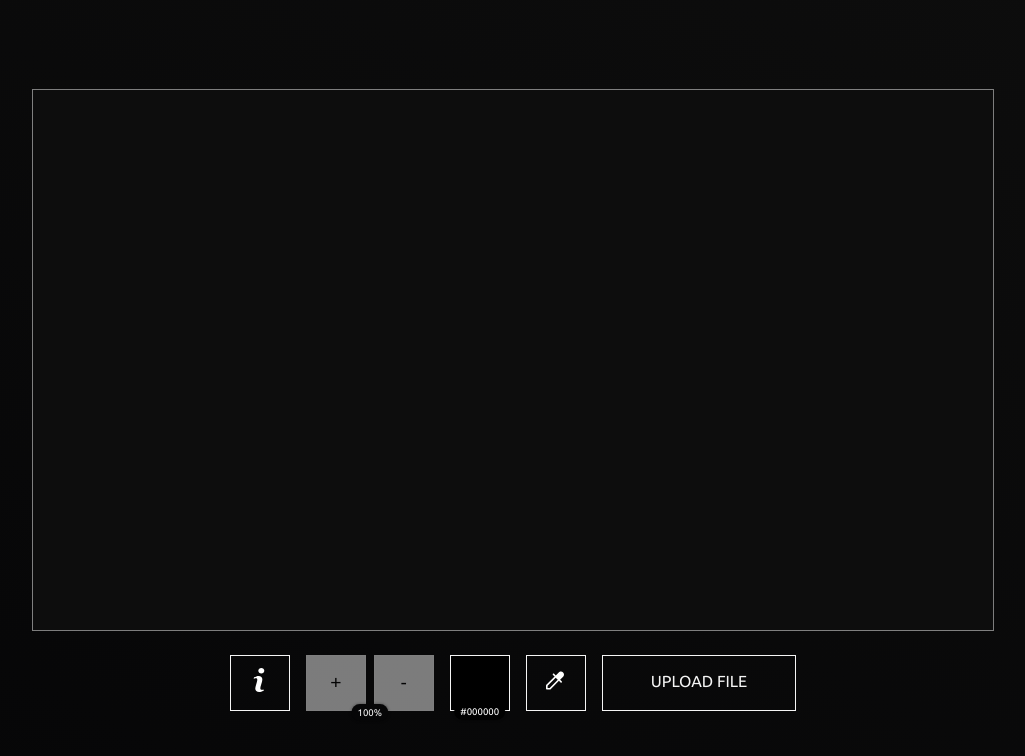
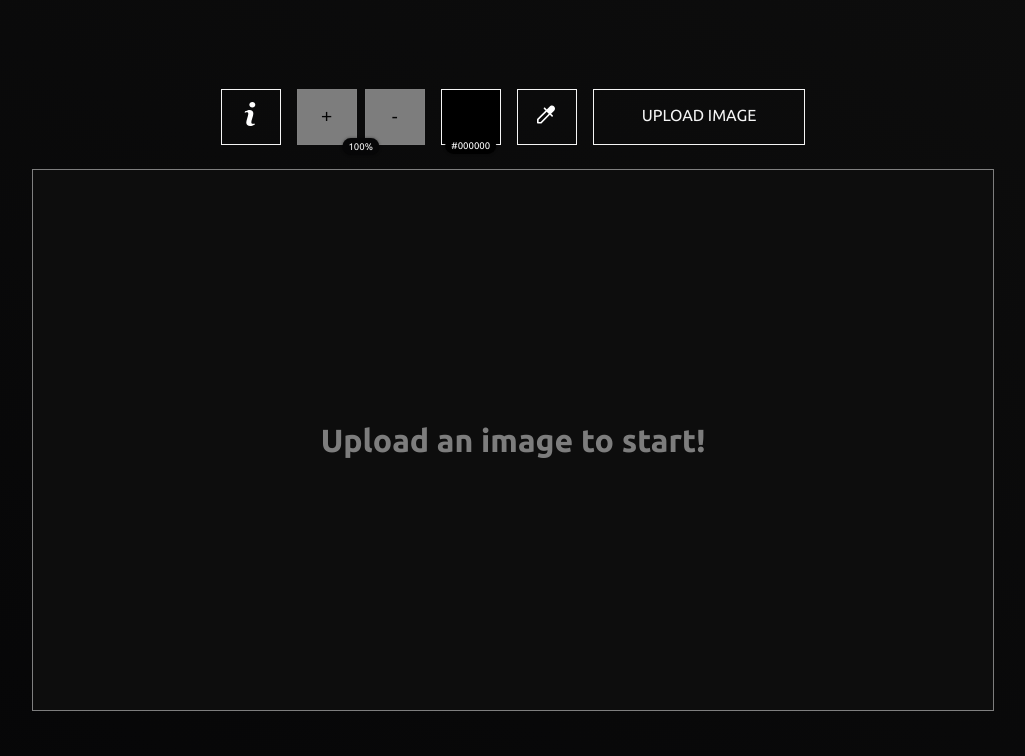
Before and after one commit to 3Ryuusei3/picsart-color-picker, a Next.js app: page /HomePage in a window 1280 px wide. Shown: the top 756 px of the page, without its empty margins (127-1152 px from the left). Built offline with nearby package versions, Linux system fonts and the light colour scheme.

Commit message:
Added extra options and small improvements

```diff
--- a/components/atoms/ColorDropCursor.tsx
+++ b/components/atoms/ColorDropCursor.tsx
@@ -8,7 +8,9 @@ export const ColorDropCursor = ({
   centerColor,
   gridLineCount,
   gridColumnCount,
-  colors
+  colors,
+  pickedColor,
+  hasTwoColors,
  }: ColorDropCursorProps) => {
   return (
     <div className={`color-drop__cursor ${isColorPickerActive ? '' : 'hidden'}`} ref={cursorRef} >
@@ -20,7 +22,7 @@ export const ColorDropCursor = ({
         }}>
           {centerColor.toUpperCase()}
       </div>
-      <SelectedColorIcon fill={centerColor} />
+      <SelectedColorIcon fill={centerColor} fill2={hasTwoColors ? pickedColor : centerColor} />
       <div className="color-drop__grid">
         {[...Array(gridLineCount)].map((_, i) => (
           <div key={i} className="color-drop__grid--line" style={{ ["--grid-line-count" as string]: gridLineCount }} >
--- a/components/atoms/ControlsPanel.tsx
+++ b/components/atoms/ControlsPanel.tsx
@@ -2,14 +2,15 @@ import React from 'react';
 
 import { useModal } from '@/hooks/useModal';
 
+import { Modal } from './Modal';
+import { ImageUploadInput } from '@/components/atoms/ImageUploadInput';
 import { ColorPickerIcon } from "@/components/Icons/colorPickerIcon";
-import { Modal } from './Modal';
+import { InfoIcon } from '@/components/Icons/infoIcon';
 
 import { getContrastColor } from "@/utils/getContrastColor";
 import { copyToClipboard } from '@/utils/copyToClipboard';
 
 import { Toaster } from 'react-hot-toast';
-import { InfoIcon } from '../Icons/infoIcon';
 
 export const ControlsPanel = ({
   canvasRef,
@@ -21,9 +22,13 @@ export const ControlsPanel = ({
   handleFileChange,
   fileInputRef,
   hasImage,
+  imageWillBeScaled,
+  handleImageScaling,
   zoomLevel,
   zoomIn,
-  zoomOut
+  zoomOut,
+  toggleTwoColors,
+  hasTwoColors,
  }: ControlPanelProps) => {
 
   const { isOpen, openModal, closeModal } = useModal();
@@ -64,14 +69,8 @@ export const ControlsPanel = ({
         <ColorPickerIcon fill={centerColor} />
       </div>
       <div className="btn" onClick={handleSettingsClick}>
-        Upload file
-        <input
-          type="file"
-          accept="image/*"
-          style={{ display: 'none' }}
-          ref={fileInputRef}
-          onChange={handleFileChange(canvasRef)}
-        />
+        Upload image
+        <ImageUploadInput fileInputRef={fileInputRef} handleFileChange={handleFileChange} canvasRef={canvasRef} />
       </div>
       <Toaster
         toastOptions={{
@@ -90,7 +89,18 @@ export const ControlsPanel = ({
           <li>Select any color from the picture</li>
           <li>Copy the hex code from the palette</li>
         </ul>
-        <i>Enjoy!</i>
+        <div>
+        <small>Extra options:</small>
+          <label htmlFor="canvas-scaling" className='checkbox__container'>
+            <input type="checkbox" name="canvas-scaling" id="canvas-scaling" onChange={handleImageScaling} checked={!imageWillBeScaled} />
+            <span>Scale canvas to fit image upon upload</span>
+          </label>
+          <label htmlFor="dropper-two-colors" className='checkbox__container'>
+            <input type="checkbox" name="dropper-two-colors" id="dropper-two-colors" onChange={toggleTwoColors} checked={hasTwoColors} />
+            <span>Enable two-color dropper</span>
+          </label>
+        </div>
+        <i>- Enjoy -</i>
       </Modal>
     </div>
   );
--- /dev/null
+++ b/components/atoms/ImageUploadInput.tsx
@@ -0,0 +1,9 @@
+export const ImageUploadInput = ({ fileInputRef, handleFileChange, canvasRef }:ImageUploadInputProps ) => (
+  <input
+    type="file"
+    accept="image/*"
+    style={{ display: 'none' }}
+    ref={fileInputRef}
+    onChange={handleFileChange(canvasRef)}
+  />
+);
--- a/hooks/useColorDropper.tsx
+++ b/hooks/useColorDropper.tsx
@@ -1,8 +1,8 @@
 import { useEffect, useCallback, useState } from 'react';
 
 export const useColorDropper = (canvasRef: React.RefObject<HTMLCanvasElement>, cursorRef: React.RefObject<HTMLDivElement>) => {
-  const gridLineCount = 25;
-  const gridColumnCount = 25;
+  const gridLineCount = 17;
+  const gridColumnCount = 17;
 
   const [colors, setColors] = useState<string[]>([]);
   const [centerColor, setCenterColor] = useState<string>('#000000');
--- a/hooks/useImageUpload.tsx
+++ b/hooks/useImageUpload.tsx
@@ -5,12 +5,17 @@ export const useImageUpload = () => {
   const [image, setImage] = useState<ImageType | null>(null);
   const [imagePos, setImagePos] = useState<PositionType>({x1: 0, y1: 0, x2: 0, y2: 0});
   const [hasImage, setHasImage] = useState<boolean>(false);
+  const [imageWillBeScaled, setImageWillBeScaled] = useState<boolean>(true);
 
   const fileInputRef = useRef<HTMLInputElement>(null);
 
   const handleSettingsClick = () => {
     fileInputRef.current?.click();
   };
+
+  const handleImageScaling = () => {
+    setImageWillBeScaled(!imageWillBeScaled);
+  }
 
   const handleFileChange = (canvasRef: React.RefObject<HTMLCanvasElement>) => (event: React.ChangeEvent<HTMLInputElement>) => {
     const file = event.target.files?.[0];
@@ -26,11 +31,15 @@ export const useImageUpload = () => {
 
       let newScale = scale;
 
-      if (img.width > canvasRef.current.width || img.height > canvasRef.current.height) {
+      if (imageWillBeScaled && (img.width > canvasRef.current.width || img.height > canvasRef.current.height)) {
         newScale = Math.min(
           canvasRef.current.width / img.width,
           canvasRef.current.height / img.height
         );
+      } else {
+        canvasRef.current.width = img.width;
+        canvasRef.current.height = img.height;
+        newScale = 1;
       }
 
       const x = (canvasRef.current.width / 2) - (img.width / 2) * newScale;
@@ -51,5 +60,5 @@ export const useImageUpload = () => {
     img.src = url;
   };
 
-  return { fileInputRef, handleSettingsClick, handleFileChange, hasImage };
+  return { fileInputRef, handleSettingsClick, handleFileChange, hasImage, imageWillBeScaled, handleImageScaling };
 }
--- a/pages/HomePage.tsx
+++ b/pages/HomePage.tsx
@@ -7,27 +7,40 @@ import { useZoom } from "@/hooks/useZoom";
 
 import { ColorDropCursor } from "@/components/atoms/ColorDropCursor";
 import { ControlsPanel } from "@/components/atoms/ControlsPanel";
+import { ImageUploadInput } from '@/components/atoms/ImageUploadInput';
 
 export default function HomePage() {
   const canvasRef = useRef<HTMLCanvasElement>(null);
   const cursorRef = useRef<HTMLDivElement>(null);
   const [imageData, setImageData] = useState<ImageData | null>(null);
+  const [hasTwoColors, setHasTwoColors] = useState(false);
+
+  const toggleTwoColors = () => setHasTwoColors((prev) => !prev);
 
   const { gridLineCount, gridColumnCount, colors, centerColor, pickedColor, isColorPickerActive, toggleColorPicker } = useColorDropper(canvasRef, cursorRef);
-  const { fileInputRef, handleSettingsClick, handleFileChange, hasImage } = useImageUpload();
+  const { fileInputRef, handleSettingsClick, handleFileChange, hasImage, imageWillBeScaled, handleImageScaling } = useImageUpload();
   const { zoomLevel, zoomIn, zoomOut } = useZoom();
   const { initialCanvasWidth,initialCanvasHeight } = useWindowResize(canvasRef, setImageData);
 
   return (
     <main>
       <div className="page-container">
-        <div className="canvas-container">
+        <div className="canvas__container">
           <canvas
             style={{ transform: `scale(${zoomLevel})` }}
             ref={canvasRef}
             width={initialCanvasWidth}
             height={initialCanvasHeight}
           />
+          {!hasImage && (
+            <div
+              className="canvas__container--overlay"
+              onClick={handleSettingsClick}
+            >
+              <h1>Upload an image to start!</h1>
+              <ImageUploadInput fileInputRef={fileInputRef} handleFileChange={handleFileChange} canvasRef={canvasRef} />
+            </div>
+          )}
         </div>
         <ControlsPanel
           canvasRef={canvasRef}
@@ -39,9 +52,13 @@ export default function HomePage() {
           fileInputRef={fileInputRef}
           handleFileChange={handleFileChange}
           hasImage={hasImage}
+          imageWillBeScaled={imageWillBeScaled}
+          handleImageScaling={handleImageScaling}
           zoomLevel={zoomLevel}
           zoomIn={zoomIn}
           zoomOut={zoomOut}
+          toggleTwoColors={toggleTwoColors}
+          hasTwoColors={hasTwoColors}
         />
       </div>
       <ColorDropCursor
@@ -51,6 +68,8 @@ export default function HomePage() {
         gridLineCount={gridLineCount}
         gridColumnCount={gridColumnCount}
         colors={colors}
+        pickedColor={pickedColor}
+        hasTwoColors={hasTwoColors}
       />
     </main>
   );
--- a/styles/globals.scss
+++ b/styles/globals.scss
@@ -9,6 +9,9 @@
   --clr-main-white: #f5f5f5;
   --clr-secondary-white: #f0f0f0;
   --clr-terciary-white: #e0e0e087;
+
+  --clr-dark-fuchsia: #ba007c;
+  --clr-purple: #5c1eb8;
 
   /* Fonts */
   --ff-main: 'Ubuntu', sans-serif;
@@ -97,15 +100,57 @@ textarea {
   white-space: revert;
 }
 
+.checkbox__container {
+  display: flex;
+  align-items: center;
+  input[type="checkbox"] {
+    display: none;
+
+    & + span::after {
+      content: "";
+      display: block;
+      width: 6px;
+      height: 12px;
+      border: solid white;
+      border-width: 0 3px 3px 0;
+      position: relative;
+      bottom: 16px;
+      left: 7px;
+      transform: rotate(45deg);
+      opacity: 0;
+      transition: opacity 0.3s ease;
+    }
+
+    &:checked + span::after {
+      opacity: 1;
+    }
+  }
+
+  span {
+    &::before {
+      content: "";
+      display: inline-block;
+      width: 20px;
+      height: 20px;
+      margin-right: 10px;
+      position: relative;
+      bottom: -4px;
+      background: linear-gradient(45deg, var(--clr-dark-fuchsia), var(--clr-purple));
+      border: 1px solid var(--clr-terciary-white);
+      border-radius: 3px;
+    }
+  }
+}
+
 /* Utility classes */
 .page-container {
   position: relative;
   display: flex;
-  flex-direction: column;
+  flex-direction: column-reverse;
   justify-content: center;
   align-items: center;
   gap: 1.5rem;
-  max-width: var(--max-width);
+  /* max-width: var(--max-width); */
   margin-inline: auto;
   margin-block: 2rem;
   padding-inline: 2rem;
@@ -197,6 +242,7 @@ header {
 
       &:hover {
         scale: 1.02;
+        rotate: -1deg;
         filter: drop-shadow(0 0 1rem rgba(252, 0, 214, 0.385));
       }
     }
@@ -207,13 +253,29 @@ header {
 canvas {
   display: block;
   background-color: var(--clr-secondary-black);
+  transition: all 0.3s ease-in-out;
 }
 
-.canvas-container {
+.canvas__container {
   position: relative;
   background: linear-gradient(270deg, var(--clr-terciary-black), var(--clr-secondary-black));
   overflow: hidden;
   border: 1px solid var(--clr-terciary-white);
+
+  &--overlay {
+    position: absolute;
+    top: 0;
+    left: 0;
+    right: 0;
+    bottom: 0;
+    display: flex;
+    align-items: center;
+    justify-content: center;
+    padding: 2rem;
+    color: var(--clr-terciary-white);
+    text-align: center;
+    cursor: pointer;
+  }
 }
 
 .cursor-none {
@@ -363,7 +425,9 @@ footer {
   display: flex;
   justify-content: center;
   align-items: center;
+  padding: 2rem;
   background-color: #1900314f;
+  z-index: 9999;
 
   &__content {
     position: relative;
@@ -396,5 +460,11 @@ footer {
     i {
       text-align: center;
     }
+
+    label {
+      display: flex;
+      gap: 0.5rem;
+      font-size: 0.9rem;
+    }
   }
 }
```
Also changed, not shown: components/Icons/selectedColorIcon.tsx (+4 -3 lines), components/Icons/settingsIcon.tsx (added, +6 -0 lines), types/typing.d.ts (+13 -0 lines).
